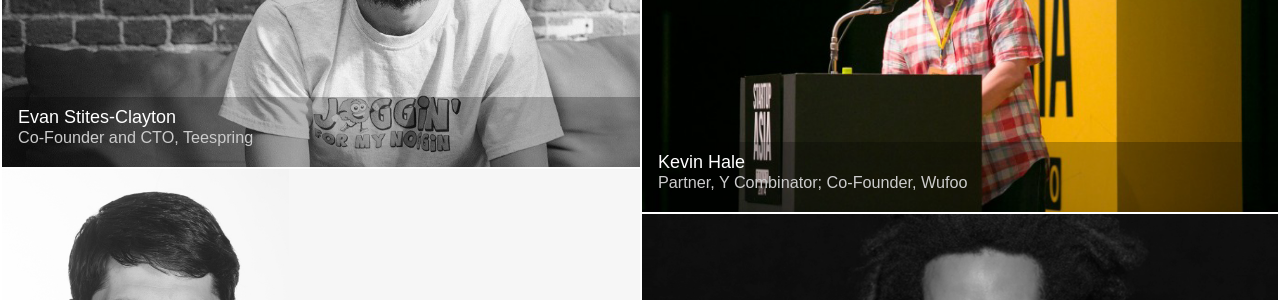
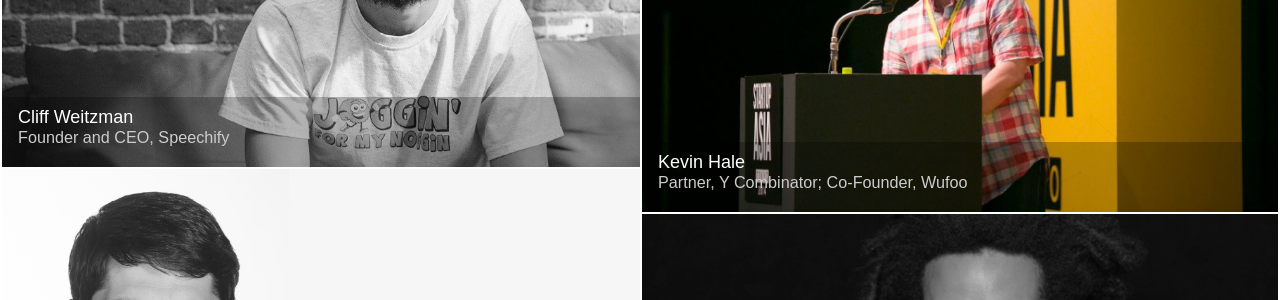
Before and after one commit to startupatbrown/startupatbrown.github.io, a Jekyll site: the page built from index.html, in a window 1280 px wide and 900 px high, scrolled down 1568 px. Shown: the part 153-453 px from the top of the window. Built offline with Jekyll 4.4.1, drawn with Linux system fonts in a browser that asks for light colours; nearby versions of some CDN libraries; library files that are not in the unit come from our copies.

Commit message:
swapped evan's name to cliff's test

```diff
--- a/index.html
+++ b/index.html
@@ -84,8 +84,8 @@
     <ul class="thumbnails">
       <li id="evan">
         <div class="speaker-label">
-          <p class="speaker-name">Evan Stites-Clayton</p>
-          <p class="speaker-description">Co-Founder and CTO, Teespring</p>
+          <p class="speaker-name">Cliff Weitzman</p>
+          <p class="speaker-description">Founder and CEO, Speechify</p>
         </div>
       </li>
       <li id="eveline">
```
